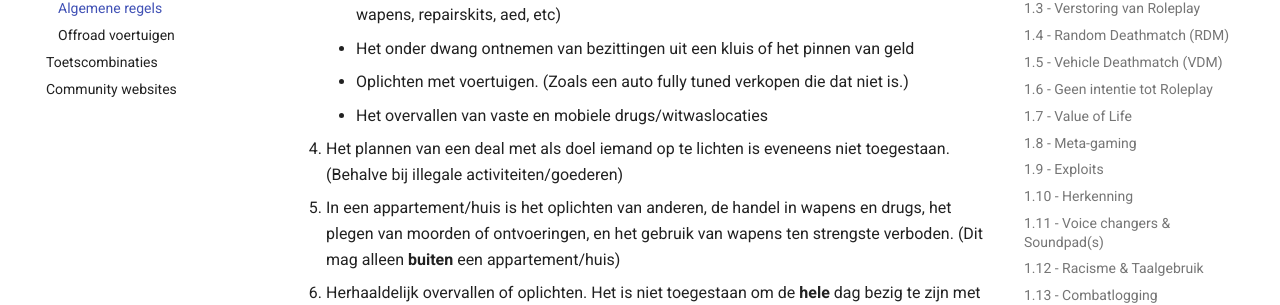
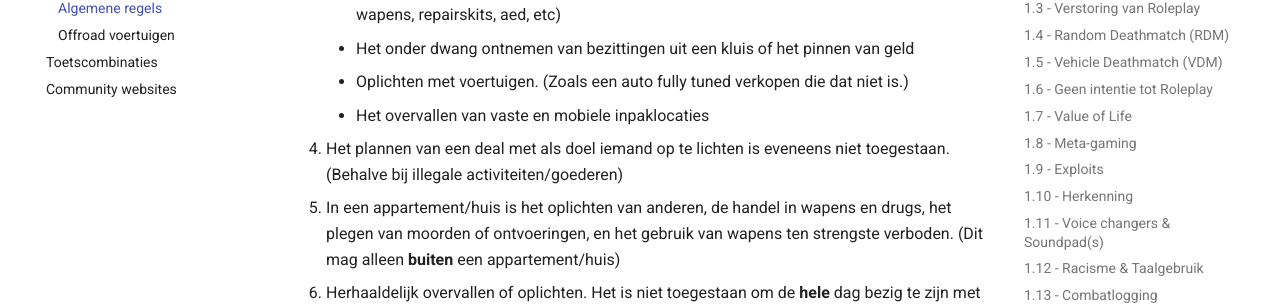
Before and after one commit to MeetixRP/Meetix-Informatie, an MkDocs documentation site: the page built from docs/algemeneregels.md, in a window 1280 px wide and 900 px high, scrolled down 9296 px. Shown: the part 154-459 px from the top of the window. Built offline with MkDocs 1.6.1 and Material for MkDocs 9.7.7, drawn with Linux system fonts in a browser that asks for light colours; comment, search, counter and statistics services are not loaded.

Commit message:
Update algemeneregels.md

```diff
--- a/docs/algemeneregels.md
+++ b/docs/algemeneregels.md
@@ -266,7 +266,7 @@ De overtreding van Wet 2.3 (Overvallen tijdens evenementen) zal resulteren in ee
       - Het in bezit hebben/stelen van bezittingen/voorwerpen van overheidsinstanties. (Zoals wapens, repairskits, aed, etc)
       - Het onder dwang ontnemen van bezittingen uit een kluis of het pinnen van geld
       - Oplichten met voertuigen. (Zoals een auto fully tuned verkopen die dat niet is.)
-      - Het overvallen van vaste en mobiele drugs/witwaslocaties
+      - Het overvallen van vaste en mobiele inpaklocaties
   3. Het plannen van een deal met als doel iemand op te lichten is eveneens niet toegestaan. (Behalve bij illegale activiteiten/goederen)
 
   5. In een appartement/huis is het oplichten van anderen, de handel in wapens en drugs, het plegen van moorden of ontvoeringen, en het gebruik van wapens ten strengste verboden. (Dit mag alleen **buiten** een appartement/huis)
```
